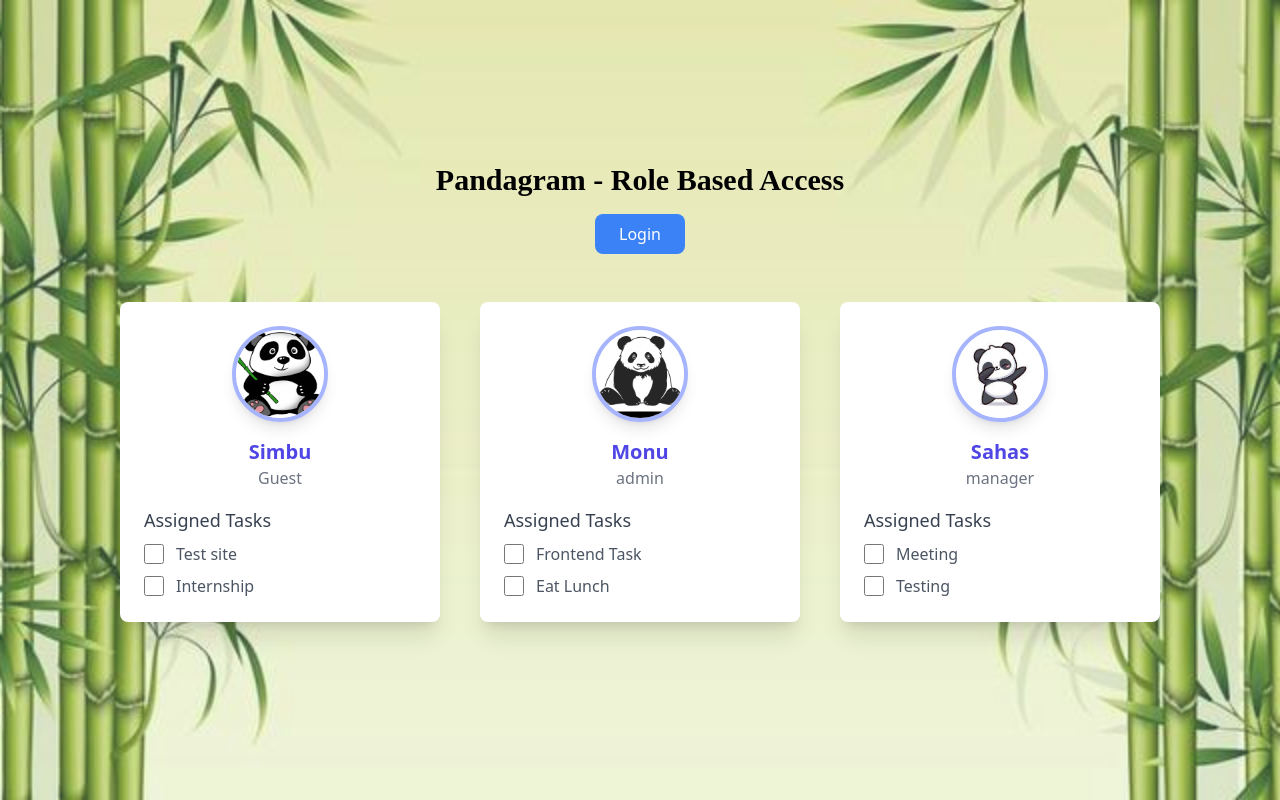
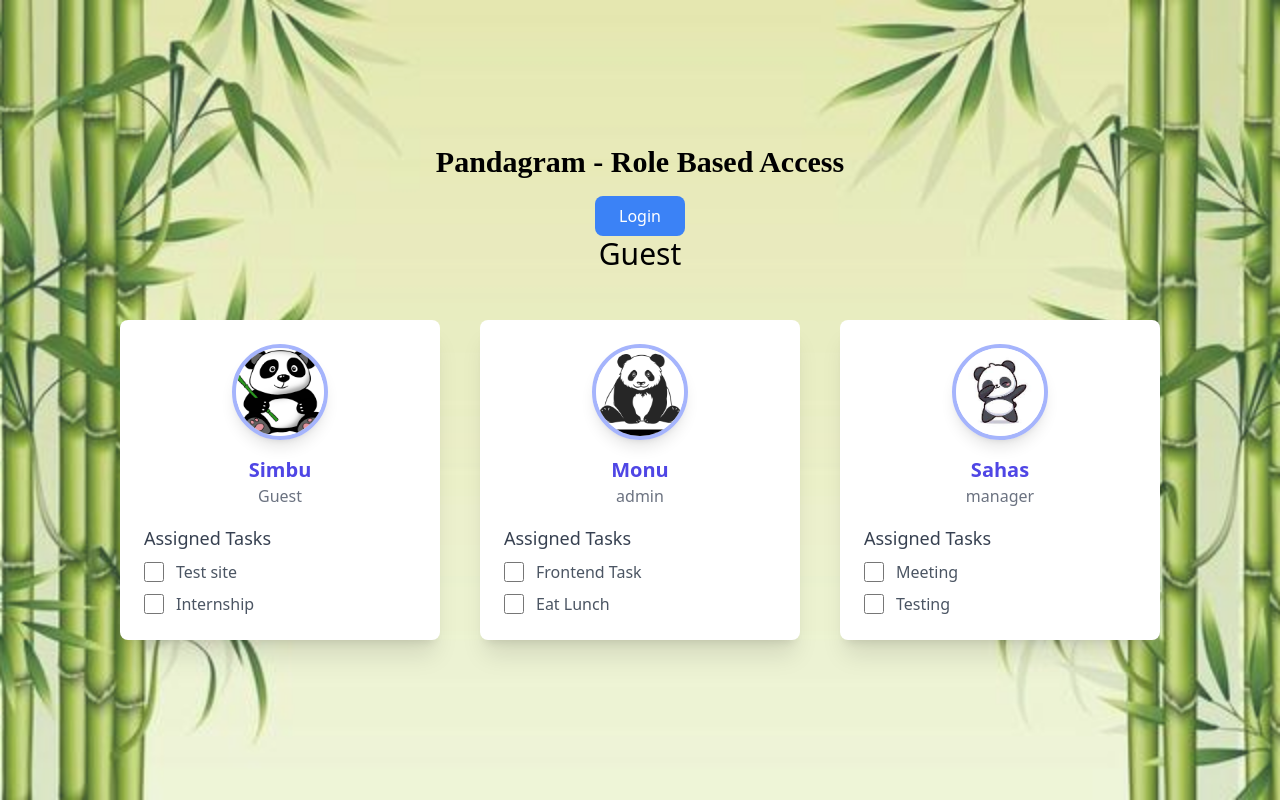
Before and after one commit to Monu2114/Role-Based-Access, a React (Vite) app in the folder frontend/: page / in a window 1280 px wide. Built offline with nearby package versions, Linux system fonts and the light colour scheme.

Commit message:
finallyyy roles passed from child to parent :)

```diff
--- a/frontend/src/App.jsx
+++ b/frontend/src/App.jsx
@@ -1,9 +1,13 @@
-import { useState } from "react";
+import { useState, useEffect } from "react";
 import Who from "./components/WhoAreYou";
 import User from "./components/User";
 
 function App() {
   const [who, setWho] = useState(false);
+  const [role, setRole] = useState("Guest");
+  useEffect(() => {
+    console.log(`Role updated in App: ${role}`);
+  }, [role]);
 
   return (
     <>
@@ -24,11 +28,13 @@ function App() {
           >
             Login
           </button>
+          <h1 className="text-3xl">{role}</h1>
 
           {/* Conditionally render the Who component as a popup */}
-          {who && <Who />}
+          {who && <Who setRole={setRole} />}
 
           {/* User Cards */}
+          {!who && (
             <div className="flex space-x-10 mt-8">
               <User
                 image="guest.jpeg"
@@ -49,6 +55,7 @@ function App() {
                 name="Sahas"
               />
             </div>
+          )}
         </div>
       </div>
     </>
--- a/frontend/src/components/Card.jsx
+++ b/frontend/src/components/Card.jsx
@@ -1,7 +1,13 @@
 // Card for Who Are You page
 export default function Card(card) {
   return (
-    <div className="h-28 bg-indigo-50 rounded-lg">
+    <div
+      className="h-28 bg-indigo-50 rounded-lg"
+      onClick={() => {
+        card.setRole(card.role);
+        console.log(` ${card.role} card clicked`); // Debug log
+      }}
+    >
       <div className="flex flex-col items-center gap-y-4 bg-indigo-100 rounded-lg shadow-md hover:shadow-2xl hover:bg-indigo-200 transition-all duration-300 p-4 w-36 h-40 transform hover:scale-105">
         <img src={card.image} className="w-20 h-20 rounded-full" alt="pic" />
         {card.role}
```
Lines whose indentation alone changed are shown as unchanged.
